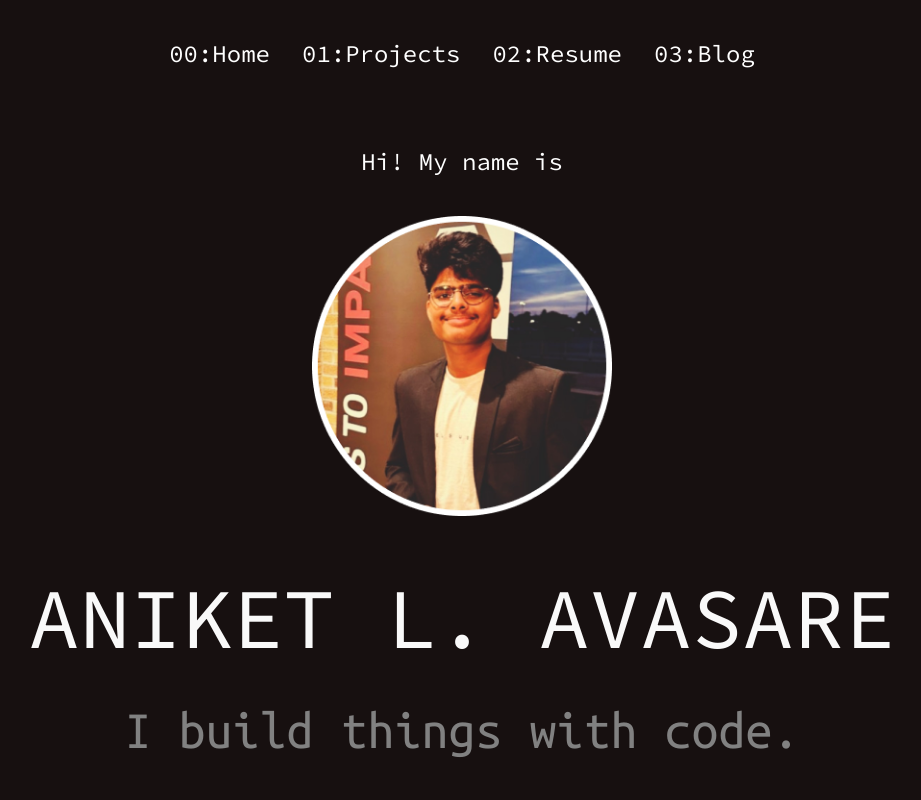
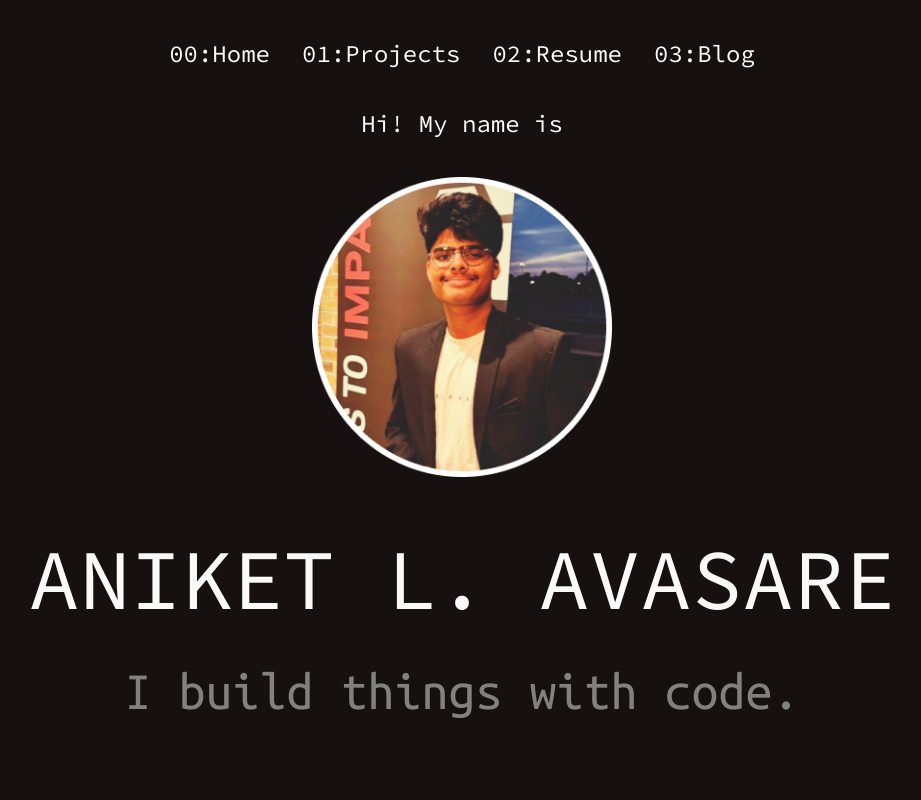
Before and after one commit to aavasare47/personal-portfolio-react, a React (Create React App) app: page / in a window 1280 px wide. Shown: the top 800 px of the page, without its empty margins (178-1099 px from the left). Built offline with nearby package versions, Linux system fonts and the light colour scheme.

Commit message:
nav tweaks

```diff
--- a/src/Hero.js
+++ b/src/Hero.js
@@ -8,7 +8,7 @@ export default function Hero () {
             </p>
             <img className="hero--element2" src='/assets/Ellipse 1.png' alt="my face"/>
             <p className="hero--element3">ANIKET L. AVASARE</p>
-            <p className="hero--element4">I build things with code.</p>
+            <div className="hero--element4">I build things with code.</div>
         </div>
     )
 }
--- a/src/index.css
+++ b/src/index.css
@@ -20,6 +20,15 @@
 .navbar--option--list > p {
   margin: 0;
 }
+
+ /*.navbar {
+  position: fixed;
+  top: 0;
+  left: 50%;
+
+  margin-left: -250px; Negative half of width.
+  z-index: 9999;
+} */
 
 html {
   margin: 0px;
@@ -55,6 +64,7 @@ body::-webkit-scrollbar{
   font-weight: 400;
   line-height: normal;
   margin: 2.4rem 0;
+  margin-top: 0;
 }
 
 .hero--element2 {
@@ -85,6 +95,21 @@ body::-webkit-scrollbar{
   margin: 0;
   margin-top: 2rem;
   margin-bottom: 10rem;
+  animation: typing 2s steps(22), blink .5s step-end infinite alternate;
+  white-space: nowrap;
+  overflow: hidden;
+}
+
+@keyframes typing {
+  from {
+    width: 0
+  }
+}
+
+@keyframes blink {
+  50% {
+    border-color: transparent
+  }
 }
 
 /*ABOUT*/
```
